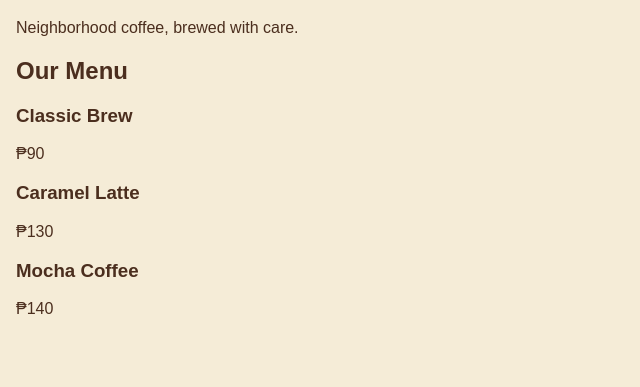
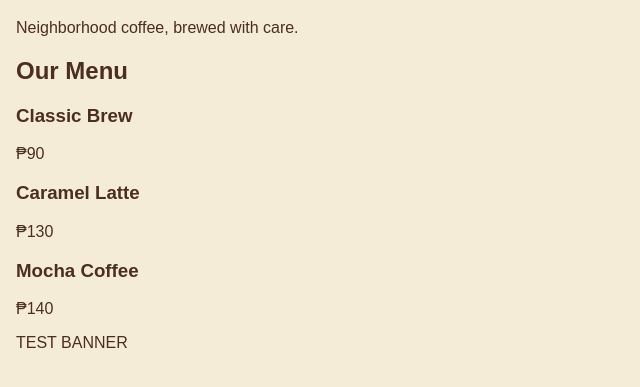
Before and after one commit to katehyacinthcdscdb-commits/bahay-kape, a plain HTML site: page index.html in a window 1280 px wide. Shown: the part 77-464 px from the top of the page, without its empty margins (0-640 px from the left). Drawn offline with Linux system fonts and the light colour scheme.

Commit message:
Add test banner

```diff
--- a/index.html
+++ b/index.html
@@ -29,5 +29,6 @@
             <p>₱140</p>
         </div>
     </section>
+    <p>TEST BANNER</p>
 </body>
 </html>
```
